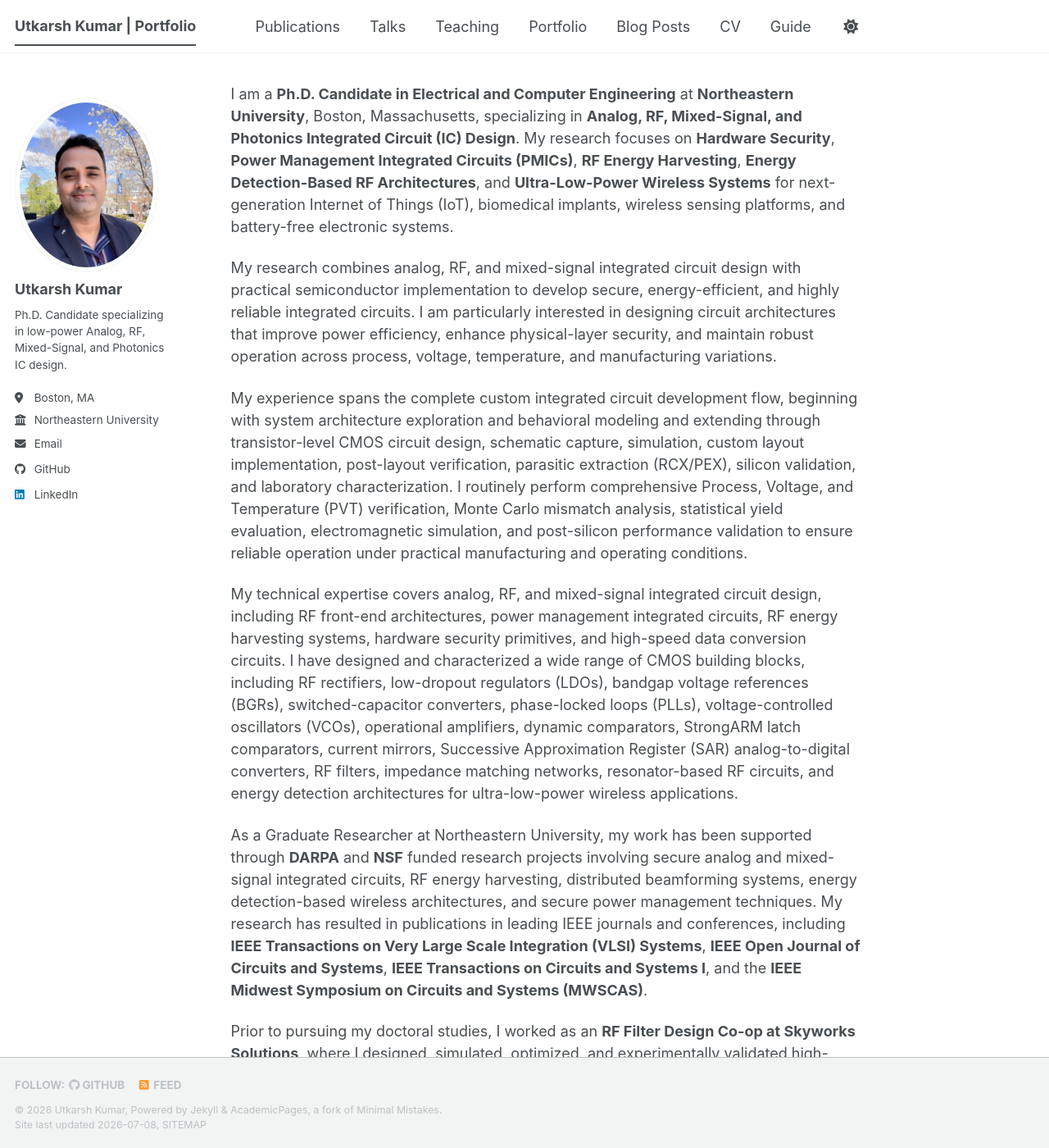
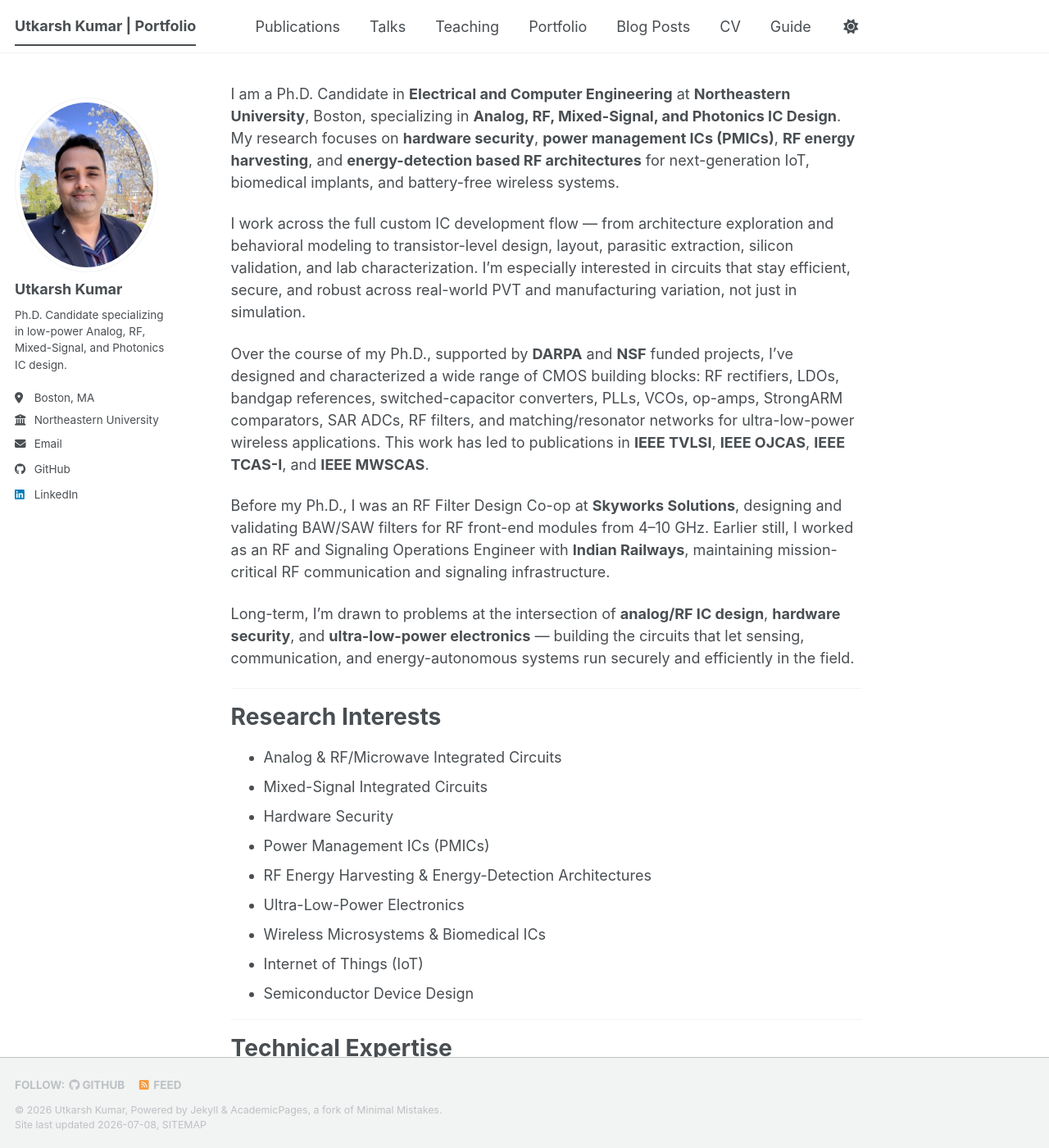
Before and after one commit to Ut1991/Ut1991.github.io, a Jekyll site: the page built from _pages/about.md, in a window 1280 px wide and 1400 px high. Shown: the whole window at 82% size. Built offline with Jekyll 4.4.1, drawn with Linux system fonts in a browser that asks for light colours; a style sheet for code colours, icons or effects is not loaded; some of the changed text lies outside the part shown.

Commit message:
Update about.md

```diff
--- a/_pages/about.md
+++ b/_pages/about.md
@@ -6,34 +6,28 @@ redirect_from:
   - /about/
   - /about.html
 ---
-I am a **Ph.D. Candidate in Electrical and Computer Engineering** at **Northeastern University**, Boston, Massachusetts, specializing in **Analog, RF, Mixed-Signal, and Photonics Integrated Circuit (IC) Design**. My research focuses on **Hardware Security**, **Power Management Integrated Circuits (PMICs)**, **RF Energy Harvesting**, **Energy Detection-Based RF Architectures**, and **Ultra-Low-Power Wireless Systems** for next-generation Internet of Things (IoT), biomedical implants, wireless sensing platforms, and battery-free electronic systems.
 
-My research combines analog, RF, and mixed-signal integrated circuit design with practical semiconductor implementation to develop secure, energy-efficient, and highly reliable integrated circuits. I am particularly interested in designing circuit architectures that improve power efficiency, enhance physical-layer security, and maintain robust operation across process, voltage, temperature, and manufacturing variations.
+I am a Ph.D. Candidate in **Electrical and Computer Engineering** at **Northeastern University**, Boston, specializing in **Analog, RF, Mixed-Signal, and Photonics IC Design**. My research focuses on **hardware security**, **power management ICs (PMICs)**, **RF energy harvesting**, and **energy-detection based RF architectures** for next-generation IoT, biomedical implants, and battery-free wireless systems.
 
-My experience spans the complete custom integrated circuit development flow, beginning with system architecture exploration and behavioral modeling and extending through transistor-level CMOS circuit design, schematic capture, simulation, custom layout implementation, post-layout verification, parasitic extraction (RCX/PEX), silicon validation, and laboratory characterization. I routinely perform comprehensive Process, Voltage, and Temperature (PVT) verification, Monte Carlo mismatch analysis, statistical yield evaluation, electromagnetic simulation, and post-silicon performance validation to ensure reliable operation under practical manufacturing and operating conditions.
+I work across the full custom IC development flow — from architecture exploration and behavioral modeling to transistor-level design, layout, parasitic extraction, silicon validation, and lab characterization. I'm especially interested in circuits that stay efficient, secure, and robust across real-world PVT and manufacturing variation, not just in simulation.
 
-My technical expertise covers analog, RF, and mixed-signal integrated circuit design, including RF front-end architectures, power management integrated circuits, RF energy harvesting systems, hardware security primitives, and high-speed data conversion circuits. I have designed and characterized a wide range of CMOS building blocks, including RF rectifiers, low-dropout regulators (LDOs), bandgap voltage references (BGRs), switched-capacitor converters, phase-locked loops (PLLs), voltage-controlled oscillators (VCOs), operational amplifiers, dynamic comparators, StrongARM latch comparators, current mirrors, Successive Approximation Register (SAR) analog-to-digital converters, RF filters, impedance matching networks, resonator-based RF circuits, and energy detection architectures for ultra-low-power wireless applications.
+Over the course of my Ph.D., supported by **DARPA** and **NSF** funded projects, I've designed and characterized a wide range of CMOS building blocks: RF rectifiers, LDOs, bandgap references, switched-capacitor converters, PLLs, VCOs, op-amps, StrongARM comparators, SAR ADCs, RF filters, and matching/resonator networks for ultra-low-power wireless applications. This work has led to publications in **IEEE TVLSI**, **IEEE OJCAS**, **IEEE TCAS-I**, and **IEEE MWSCAS**.
 
-As a Graduate Researcher at Northeastern University, my work has been supported through **DARPA** and **NSF** funded research projects involving secure analog and mixed-signal integrated circuits, RF energy harvesting, distributed beamforming systems, energy detection-based wireless architectures, and secure power management techniques. My research has resulted in publications in leading IEEE journals and conferences, including **IEEE Transactions on Very Large Scale Integration (VLSI) Systems**, **IEEE Open Journal of Circuits and Systems**, **IEEE Transactions on Circuits and Systems I**, and the **IEEE Midwest Symposium on Circuits and Systems (MWSCAS)**.
+Before my Ph.D., I was an RF Filter Design Co-op at **Skyworks Solutions**, designing and validating BAW/SAW filters for RF front-end modules from 4–10 GHz. Earlier still, I worked as an RF and Signaling Operations Engineer with **Indian Railways**, maintaining mission-critical RF communication and signaling infrastructure.
 
-Prior to pursuing my doctoral studies, I worked as an **RF Filter Design Co-op at Skyworks Solutions**, where I designed, simulated, optimized, and experimentally validated high-frequency Bulk Acoustic Wave (BAW) and Surface Acoustic Wave (SAW) filters for commercial RF front-end modules operating across the **4–10 GHz** frequency range. Earlier, I served as an **RF and Signaling Operations Engineer with Indian Railways**, where I was responsible for the deployment, commissioning, maintenance, troubleshooting, and reliability of mission-critical RF communication and railway signaling infrastructure.
-
-My long-term research interests include **Analog and RF Integrated Circuits**, **Mixed-Signal Systems**, **Hardware Security**, **Power Management Integrated Circuits**, **RF Energy Harvesting**, **Ultra-Low-Power Electronics**, **Wireless Microsystems**, **Biomedical Integrated Circuits**, and **Next-Generation Semiconductor Technologies** for intelligent sensing, secure communication, and energy-autonomous electronic systems.
+Long-term, I'm drawn to problems at the intersection of **analog/RF IC design**, **hardware security**, and **ultra-low-power electronics** — building the circuits that let sensing, communication, and energy-autonomous systems run securely and efficiently in the field.
 
 ---
 
 # Research Interests
 
-- Analog Integrated Circuit Design
-- RF and Microwave Integrated Circuits
+- Analog & RF/Microwave Integrated Circuits
 - Mixed-Signal Integrated Circuits
 - Hardware Security
-- Power Management Integrated Circuits (PMICs)
-- RF Energy Harvesting
-- Energy Detection-Based RF Architectures
+- Power Management ICs (PMICs)
+- RF Energy Harvesting & Energy-Detection Architectures
 - Ultra-Low-Power Electronics
-- Wireless Microsystems
-- Biomedical Integrated Circuits
+- Wireless Microsystems & Biomedical ICs
 - Internet of Things (IoT)
 - Semiconductor Device Design
 
@@ -41,113 +35,26 @@ My long-term research interests include **Analog and RF Integrated Circuits**, *
 
 # Technical Expertise
 
-## Analog and Mixed-Signal Integrated Circuit Design
+## Analog & Mixed-Signal IC Design
+CMOS analog design, op-amps, OTAs, dynamic and StrongARM comparators, differential amplifiers, precision current mirrors, track-and-hold/sample-and-hold circuits, SAR ADCs, precision bias circuits.
 
-- CMOS Analog Circuit Design
-- Operational Amplifiers
-- Operational Transconductance Amplifiers (OTAs)
-- Dynamic Comparators
-- StrongARM Latch Comparators
-- Differential Amplifiers
-- Precision Current Mirrors
-- Track-and-Hold Amplifiers
-- Sample-and-Hold Circuits
-- Successive Approximation Register (SAR) ADCs
-- Precision Bias Circuits
-- High-Speed Mixed-Signal Building Blocks
+## RF & Microwave IC Design
+BAW/SAW filters, LNAs, PAs, RF mixers, PLLs, VCOs, RF energy detectors, RF front-end modules, resonator-based RF architectures, wideband impedance matching networks, distributed beamforming systems.
 
-## RF and Microwave Integrated Circuit Design
-
-- Bulk Acoustic Wave (BAW) Filters
-- Surface Acoustic Wave (SAW) Filters
-- Low Noise Amplifiers (LNAs)
-- Power Amplifiers (PAs)
-- RF Mixers
-- Phase-Locked Loops (PLLs)
-- Voltage-Controlled Oscillators (VCOs)
-- RF Energy Detectors
-- RF Front-End Modules
-- Resonator-Based RF Architectures
-- Wideband Impedance Matching Networks
-- Distributed Beamforming Systems
-
-## Power Management Integrated Circuits
-
-- Low-Dropout Regulators (LDOs)
-- Bandgap Voltage References (BGRs)
-- Charge Pumps
-- Switched-Capacitor DC-DC Converters
-- Startup Circuits
-- Current References
-- CMOS RF Rectifiers
-- RF Energy Harvesting Systems
-- Battery-Free Power Management
-- Ultra-Low-Power Power Conversion
+## Power Management ICs
+LDOs, bandgap voltage references, charge pumps, switched-capacitor DC-DC converters, startup and current-reference circuits, CMOS RF rectifiers, RF energy harvesting, battery-free and ultra-low-power power conversion.
 
 ## Hardware Security
+Secure analog/mixed-signal IC design, switch-mode time-domain locking, physical-layer security, anti-tamper circuit techniques, secure power management architectures.
 
-- Hardware Security Primitives
-- Secure Analog and Mixed-Signal IC Design
-- Switch-Mode Time-Domain Locking
-- Physical-Layer Security
-- Anti-Tamper Circuit Techniques
-- Secure Power Management Architectures
+## Verification & Physical Design
+PVT verification, Monte Carlo mismatch analysis, statistical yield optimization, RC extraction (RCX), post-layout parasitic extraction (PEX), DRC/LVS, post-layout simulation, custom analog layout.
 
-## Verification and Physical Design
+## Electromagnetic Simulation & PCB Design
+Multi-layer PCB design, signal integrity (SI), power integrity (PI), high-speed PCB design, EM simulation, RF co-simulation, transmission line design, package parasitic analysis.
 
-- Process, Voltage, and Temperature (PVT) Verification
-- Monte Carlo Mismatch Analysis
-- Statistical Yield Optimization
-- RC Extraction (RCX)
-- Post-Layout Parasitic Extraction (PEX)
-- Design Rule Check (DRC)
-- Layout Versus Schematic (LVS)
-- Post-Layout Simulation
-- Custom Analog Layout
+## Silicon Validation & Lab Characterization
+RF characterization, S-parameter measurements, gain/frequency response and noise characterization, VNAs, spectrum analyzers, oscilloscopes, signal generators, SMUs, function generators, DMMs.
 
-## Electromagnetic Simulation and PCB Design
-
-- Multi-Layer PCB Design
-- Signal Integrity (SI)
-- Power Integrity (PI)
-- High-Speed PCB Design
-- Electromagnetic Simulation
-- RF Co-Simulation
-- Transmission Line Design
-- Package Parasitic Analysis
-
-## Silicon Validation and Laboratory Characterization
-
-- RF Characterization
-- S-Parameter Measurements
-- Gain and Frequency Response Analysis
-- Noise Characterization
-- Silicon Validation
-- Laboratory Debugging
-- Vector Network Analyzers (VNAs)
-- Spectrum Analyzers
-- Oscilloscopes
-- Signal Generators
-- Source Measurement Units (SMUs)
-- Function Generators
-- Digital Multimeters (DMMs)
-
-## Electronic Design Automation (EDA)
-
-- Cadence Virtuoso
-- Cadence Spectre ADE Explorer
-- Cadence Spectre ADE Assembler
-- Cadence Layout Suite
-- Keysight Advanced Design System (ADS)
-- Ansys HFSS
-- COMSOL Multiphysics
-- Synopsys Digital Design Flow
-- MATLAB
-- Simulink
-- SPICE
-- Verilog
-- Verilog-A
-- SystemVerilog
-- Python
-- TCL
-- Perl
+## EDA Tools
+Cadence Virtuoso, Spectre (ADE Explorer/Assembler), Cadence Layout Suite, Keysight ADS, Ansys HFSS, COMSOL Multiphysics, Synopsys digital flow, MATLAB, Simulink, SPICE, Verilog/Verilog-A/SystemVerilog, Python, TCL, Perl.
```
